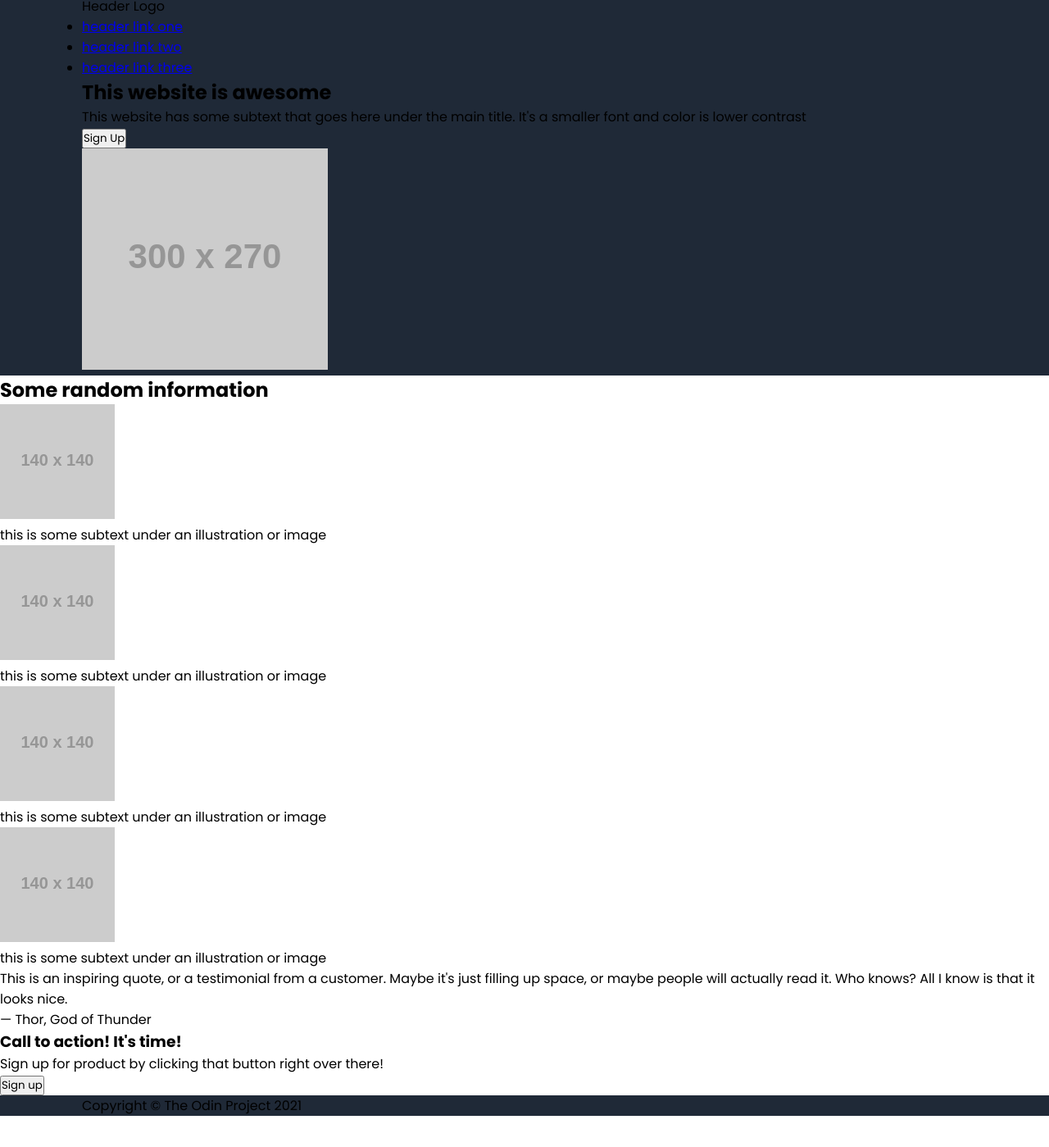
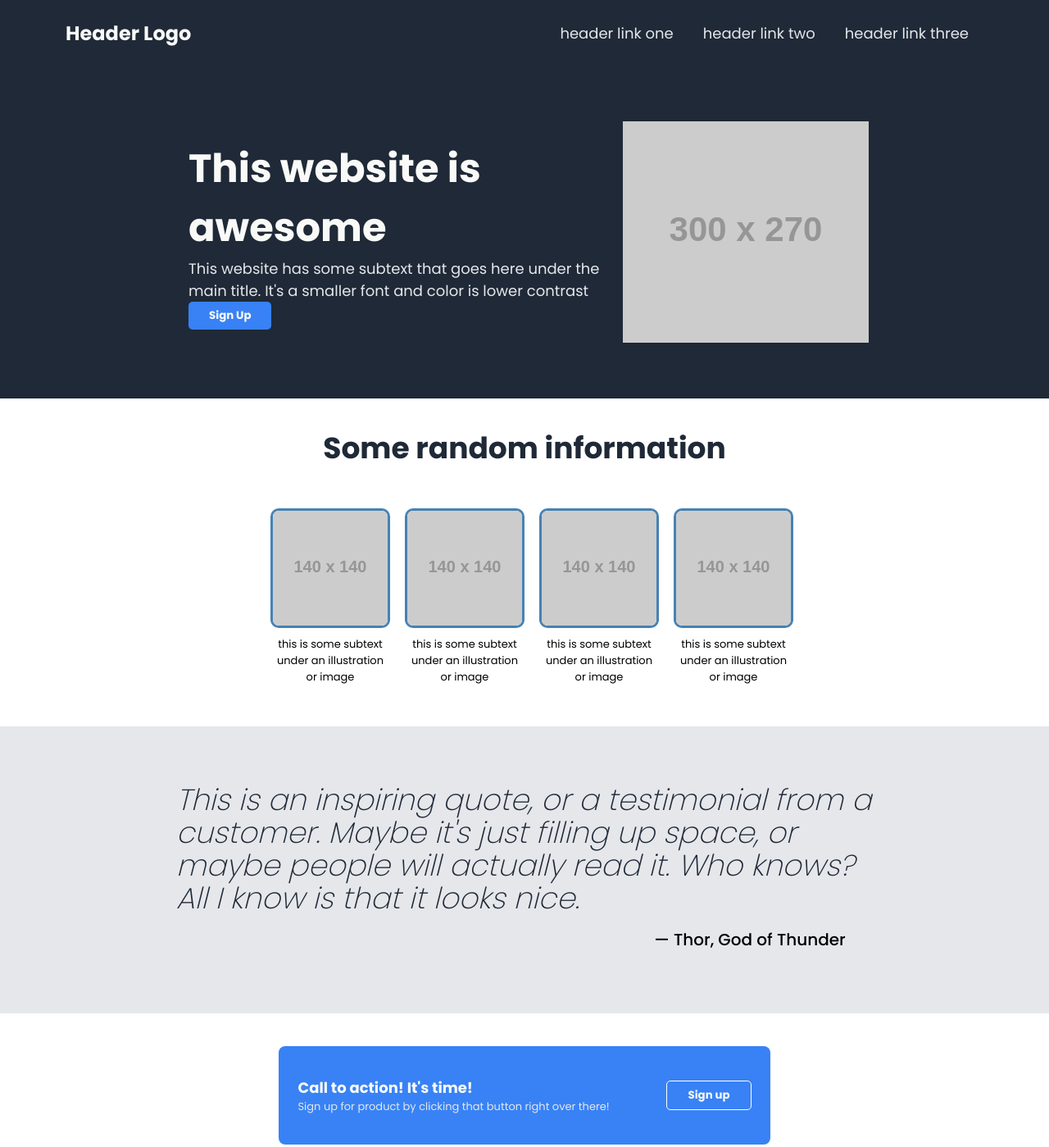
Before and after one commit to Pierre-OL/odin_landingpage, a plain HTML site: page index.html in a window 1280 px wide. Shown: the part 5-1404 px from the top of the page at 82% size. Before the commit the page ends 1366 px from the top, so only its background shows below. Drawn offline with Linux system fonts and the light colour scheme; placeholder pictures from the web are drawn by us.

Commit message:
finished all modifications

```diff
--- a/style.css
+++ b/style.css
@@ -9,11 +9,240 @@ header,
 .hero,
 footer {
   background-color: #1f2937;
-  padding: 0 100px 0 100px;
 }
 
-hero_main_text {
+header {
+  display: relative;
+}
+
+.header_nav_bar {
+  display: flex;
+  justify-content: space-between;
+  padding: 1em 5em;
+  margin: 0 auto;
+  align-items: center;
+}
+
+.header_logo_text {
+  font-size: 24px;
+  font-weight: 700;
+  color: #f9faf8;
+}
+
+ul {
+  display: flex;
+  justify-content: flex-end;
+}
+
+ul li {
+  list-style: none;
+  padding: 1em 0.5em;
+  margin: 0 10px;
+}
+
+ul li a {
+  text-decoration: none;
+  font-size: 18px;
+  color: #e5e7eb;
+}
+
+.header_logo_text,
+.header_logo_text:after,
+.header_logo_text:before {
+  transition: all 0.5s;
+}
+
+.header_logo_text:hover {
+  color: sandybrown;
+}
+
+.header_logo_text:active {
+  color: brown;
+}
+
+nav ul li a,
+nav ul li a:after,
+nav ul li a:before {
+  transition: all 0.5s;
+}
+
+nav ul li a:hover {
+  color: sandybrown;
+}
+
+nav ul li a:active {
+  color: brown;
+}
+
+.hero {
+  display: flex;
+  justify-content: center;
+  align-items: center;
+}
+
+.hero_main {
+  display: flex;
+  flex-direction: column;
+  justify-content: center;
+  align-items: flex-start;
+  width: 550px;
+  height: 400px;
+  padding: 20px;
+}
+
+.hero_main_text {
   font-size: 48px;
   font-style: extra-bold;
   color: #f9faf8;
+  margin-bottom: 0;
 }
+
+.hero_secondary_text {
+  font-size: 18px;
+  color: #e5e7eb;
+}
+
+button,
+.call-to-action_container {
+  background-color: #3882f6;
+}
+
+button {
+  border: none;
+  border-radius: 5px;
+  padding: 7px 25px;
+  color: #f9faf8;
+  font-weight: 700;
+}
+
+button:hover {
+  background-color: sandybrown;
+  padding: 8px 30px;
+}
+
+button:active {
+  background-color: brown;
+}
+
+.image > img {
+  padding-right: 10px;
+}
+
+.information {
+  display: flex;
+  flex-direction: column;
+  justify-content: center;
+  align-items: center;
+  height: 400px;
+}
+
+.information_header_text {
+  font-size: 36px;
+  font-style: extra-bold;
+  color: #1f2937;
+  margin-bottom: 10px;
+}
+
+.squares {
+  display: flex;
+  justify-content: center;
+  align-items: center;
+  width: 600px;
+}
+
+.sqr {
+  display: flex;
+  flex-direction: column;
+  justify-content: center;
+  align-items: center;
+  text-align: center;
+  width: 150px;
+  padding: 18px 0 18px 0;
+  margin: 18px 0 0 18px;
+}
+
+.sqr-image {
+  border: 3px solid steelblue;
+  border-radius: 10px;
+}
+
+.sqr > figcaption {
+  font-size: 13px;
+  width: 140px;
+  margin-top: 10px;
+}
+
+.quote {
+  background-color: #e5e7eb;
+  height: 350px;
+  display: flex;
+  flex-direction: column;
+  justify-content: center;
+  align-items: center;
+  padding-bottom: 20px;
+}
+
+.quote_text {
+  font-size: 36px;
+  font-style: italic;
+  font-weight: 200;
+  color: #1f2937;
+  max-width: 850px;
+  min-width: 100px;
+  margin: 15px 20px;
+  line-height: 40px;
+}
+
+.author {
+  font-size: 20px;
+  font-weight: 500;
+  margin-left: 550px;
+}
+
+.call-to-action {
+  height: 200px;
+  display: flex;
+  justify-content: center;
+  align-items: center;
+}
+
+.call-to-action_container {
+  display: flex;
+  justify-content: center;
+  align-items: center;
+  width: 600px;
+  height: 120px;
+  border-radius: 8px;
+}
+
+.call-to-action_text {
+  width: 400px;
+  margin-right: 50px;
+}
+
+.call-to-action_text > h3 {
+  font-size: 18px;
+  color: #f9faf8;
+}
+
+.call-to-action_text > p {
+  font-size: 13px;
+  color: #e5e7eb;
+}
+
+.call-to-action_button_border {
+  border: 1px solid white;
+}
+
+footer {
+  color: #f9faf8;
+  height: 100px;
+  display: flex;
+  justify-content: center;
+  align-items: center;
+}
+
+footer > p {
+  font-size: 18px;
+  font-weight: 400;
+}
```
